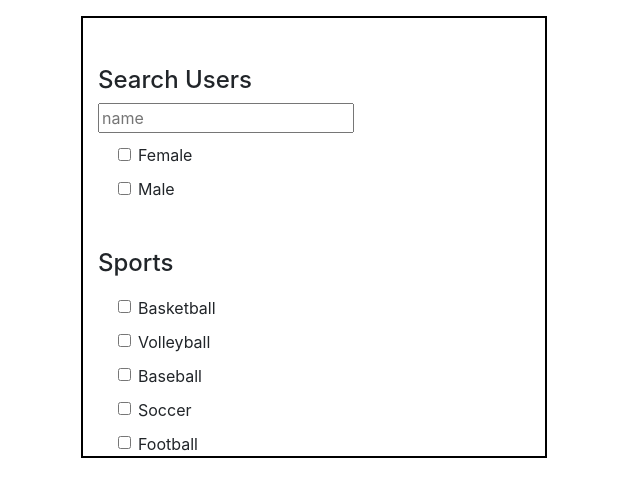
After one commit to kellikells/ajax_search, a Django app: page /search/ in a window 1280 px wide. The commit adds this page. Shown: the top 497 px of the page, without its empty margins (0-640 px from the left). Run offline with Django 3.2, Linux system fonts and the light colour scheme; parts of the project's set-up code (start-up, migrations or seed data) failed here and were passed over; some libraries are stand-ins or nearby versions.

Commit message:
created search_page.html form

```diff
--- a/apps/search_app/static/style.css
+++ b/apps/search_app/static/style.css
@@ -6,3 +6,11 @@
     padding-top: 20px;
     padding-bottom: 40px;
 }
+
+h4 {
+    padding-top: 3rem;
+}
+
+.form-check {
+    padding: 10px 0 0 40px;
+}
--- /dev/null
+++ b/apps/search_app/templates/search_app/search_page.html
@@ -0,0 +1,182 @@
+<!DOCTYPE html>
+<html lang='en'>
+
+<head>
+    <meta charset='UTF-8'>
+    <meta name='viewport' content='width=device-width, initial-scale=1.0'>
+    <meta http-equiv='X-UA-Compatible' content='ie=edge'>
+    <title>ajax_search</title>
+    <!-- Bootstrap CSS -->
+    <link rel='stylesheet' href='https://stackpath.bootstrapcdn.com/bootstrap/4.4.1/css/bootstrap.min.css'
+        integrity='sha384-Vkoo8x4CGsO3+Hhxv8T/Q5PaXtkKtu6ug5TOeNV6gBiFeWPGFN9MuhOf23Q9Ifjh' crossorigin='anonymous'>
+    <!-- my css -->
+    <link rel='stylesheet' href='../../static/style.css'>
+    <!-- Link to jQuery  -->
+    <script src='https://cdnjs.cloudflare.com/ajax/libs/jquery/3.2.1/jquery.min.js'></script>
+
+</head>
+
+<body>
+
+    <div style='margin: 1rem 6rem;'>
+        <div class='row'>
+            <!-- ---------------------------------------------- -->
+            <div class='col-5' style='border: solid black 2px;'>
+                <div class='row'>
+                    <div class='col'>
+
+                        <!-- =========== $('#search_form') ============ -->
+                        <form action='/search/' method='post' id='search_form'>
+                            {% csrf_token %}
+
+                            <h4>Search Users</h4>
+                            <input name='name' type='text' placeholder='name'>
+
+                            <div class='form-check'>
+                                <input name='gender' value='female' id='female' class='form-check-input' type='checkbox'>
+                                <label class='form-check-label' for='female'>
+                                    Female
+                                </label>
+                            </div>
+
+                            <div class='form-check'>
+                                <input name='gender' value='male' id='male' class='form-check-input' type='checkbox'>
+                                <label class='form-check-label' for='male'>
+                                    Male
+                                </label>
+                            </div>
+
+                            <h4>Sports</h4>
+                            <div class='form-check'>
+                                <input name='' value='' id='' class='form-check-input' type='checkbox'>
+                                <label class='form-check-label' for=''>
+                                    Basketball
+                                </label>
+                            </div>
+
+                            <div class='form-check'>
+                                <input name='' value='' id='' class='form-check-input' type='checkbox'>
+                                <label class='form-check-label' for=''>
+                                    Volleyball
+                                </label>
+                            </div>
+
+                            <div class='form-check'>
+                                <input name='' value='' id='' class='form-check-input' type='checkbox'>
+                                <label class='form-check-label' for=''>
+                                    Baseball
+                                </label>
+                            </div>
+
+                            <div class='form-check'>
+                                <input name='' value='' id='' class='form-check-input' type='checkbox'>
+                                <label class='form-check-label' for=''>
+                                    Soccer
+                                </label>
+                            </div>
+
+                            <div class='form-check'>
+                                <input name='' value='' id='' class='form-check-input' type='checkbox'>
+                                <label class='form-check-label' for=''>
+                                    Football
+                                </label>
+                            </div>
+
+
+
+
+
+
+                        </form>
+                    </div>
+                </div>
+
+
+
+
+
+
+
+
+
+
+            </div>
+            <!-- ================ $('#form_results') ================= -->
+            <div class='col' id='form_results'>
+                <div class='row'>
+                    <div class='col'>
+
+                    </div>
+                </div>
+                <div class='row'>
+                    <div class='col'>
+
+                    </div>
+                </div>
+
+
+
+
+            </div>
+
+
+        </div>
+
+
+
+        <!-- =============================================== -->
+
+
+    </div>
+
+    <!-- --------------------------------------------------------- -->
+    <script>
+
+
+        function submitForm(){
+            $.ajax({
+                method: 'post',
+                url: $('#search_form').attr('action'),
+                data: $('#search_form').serialize(),
+                success: function(serverResponse){
+                    $('#form_results').html(serverResponse)
+                }
+            })
+        }
+
+        // referring to checkbox inputs
+        $('.form-check-input').click(function(){
+
+
+            console.log('clicked')
+        })
+
+
+        // $('#show_users').submit(function (event) {
+        //     event.preventDefault()
+
+        //     $.ajax({
+        //         method: 'post',
+        //         url: $(this).attr('action'),
+        //         data: $(this).serialize(),
+
+        //         success: function (serverResponse) {
+        //             $('#data_placeholder').html(serverResponse)
+        //         }
+        //     })
+        // })
+
+
+    </script>
+
+    <!-- BOOTSTRAP'S: Optional JavaScript
+    jQuery first, then Popper.js, then Bootstrap JS -->
+    <script src='https://cdn.jsdelivr.net/npm/popper.js@1.16.0/dist/umd/popper.min.js'
+        integrity='sha384-Q6E9RHvbIyZFJoft+2mJbHaEWldlvI9IOYy5n3zV9zzTtmI3UksdQRVvoxMfooAo'
+        crossorigin='anonymous'></script>
+    <script src='https://stackpath.bootstrapcdn.com/bootstrap/4.4.1/js/bootstrap.min.js'
+        integrity='sha384-wfSDF2E50Y2D1uUdj0O3uMBJnjuUD4Ih7YwaYd1iqfktj0Uod8GCExl3Og8ifwB6'
+        crossorigin='anonymous'></script>
+</body>
+
+</html>
--- a/apps/search_app/urls.py
+++ b/apps/search_app/urls.py
@@ -8,7 +8,7 @@ urlpatterns = [
 
     url(r'^show/$', views.show),
 
-    # url(r'^/$', views.),
+    url(r'^search/$', views.search),
 
     # url(r'^/$', views.),
 
--- a/apps/search_app/views.py
+++ b/apps/search_app/views.py
@@ -19,6 +19,7 @@ import pytz
 def index(request):
 
     return render(request, 'search_app/index.html')
+
 # ---------------------------------------------
 
 def create(request):
@@ -36,23 +37,28 @@ def create(request):
             User.objects.create(first_name=request.POST['first_name'], last_name=request.POST['last_name'], gender=request.POST['gender'], image_path=request.POST['image_path'], sport=request.POST['sport'])
 
             return redirect('/')
+
 # ---------------------------------------------
 
 def show(request):
     if request.method == 'POST':
 
-        print('-'*30)
-        limit = int(request.POST['perPage'])
+        # if the input is empty, show all users
+        if len(request.POST['perPage']) == 0:
+            users = User.objects.all().order_by('-id')
+            return render(request, 'search_app/table.html', {'users': users})
 
-        users = User.objects.all()[:limit]
+        else:
+            # save input to <limit> and change to interval
+            limit = int(request.POST['perPage'])
+            users = User.objects.all().order_by('-id')[:limit]
 
-        return render(request, 'search_app/table.html', {'users': users})
-
-
+            return render(request, 'search_app/table.html', {'users': users})
 
 # ---------------------------------------------
 
-
+def search(request):
+    return render(request, 'search_app/search_page.html')
 
 
 # ---------------------------------------------
```
Also changed, not shown: apps/search_app/templates/search_app/index.html (+12 -19 lines).
